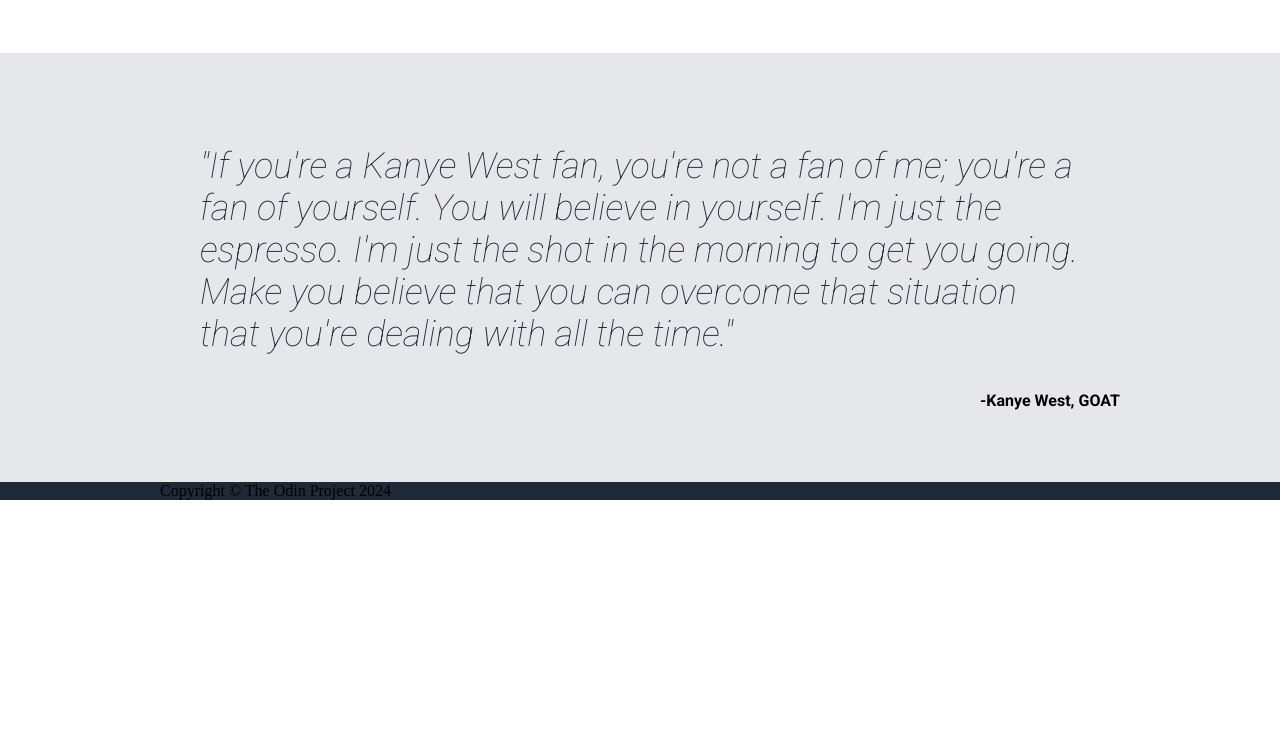
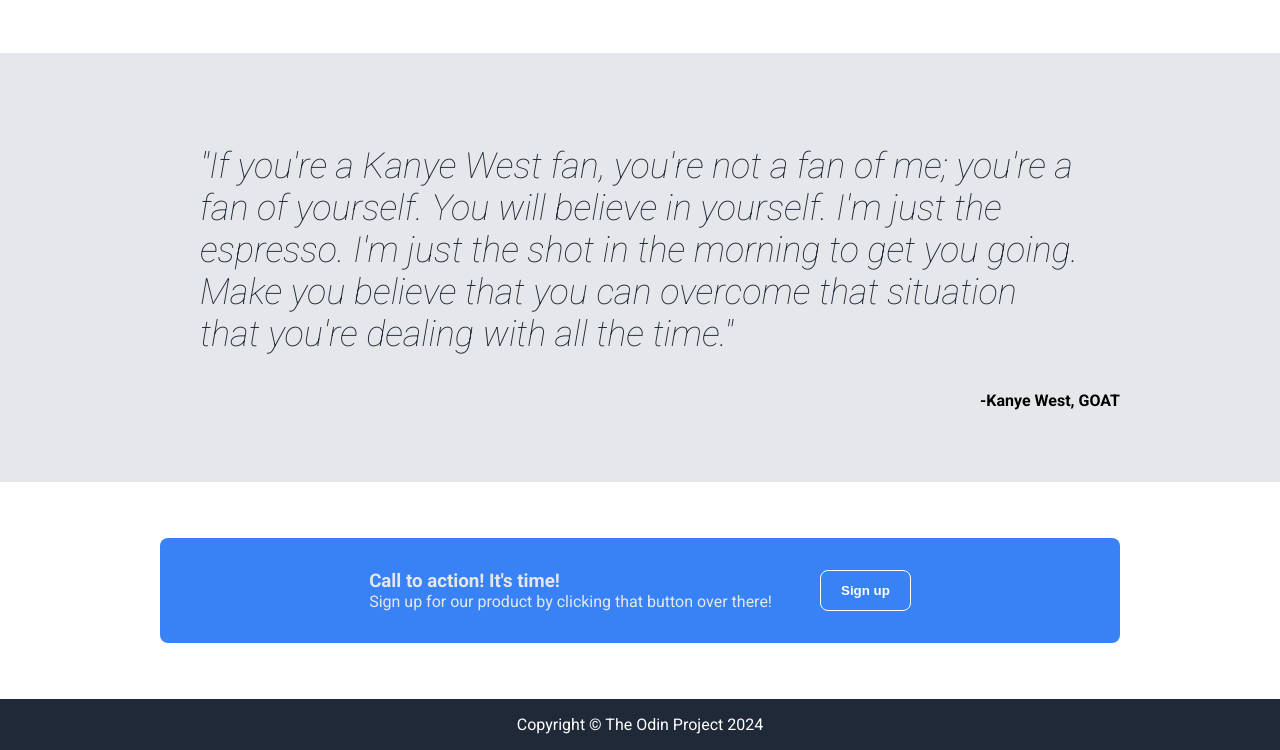
Before and after one commit to almonteluis/OdinLandingPage, a plain HTML site: page index.html in a window 1280 px wide. Shown: the part 925-1675 px from the top of the page. Before the commit the page ends 1425 px from the top, so only its background shows below. Drawn offline with Linux system fonts and the light colour scheme.

Commit message:
added CTA section & footer

```diff
--- a/index.html
+++ b/index.html
@@ -72,6 +72,15 @@
           <p>-Kanye West, GOAT</p>
         </div>
       </div>
+      <div class="cta container">
+        <div class="cta-container">
+          <div class="cta-content">
+            <h3>Call to action! It's time!</h3>
+            <p>Sign up for our product by clicking that button over there!</p>
+          </div>
+          <button>Sign up</button>
+        </div>
+      </div>
     </div>
     <div class="footer bg-primary">
       <div class="container">Copyright © The Odin Project 2024</div>
--- a/style.css
+++ b/style.css
@@ -83,8 +83,16 @@
   width: 400px;
 }
 
+.footer {
+    padding: 1rem 0;
+    color: white;
+    text-align: center;
+    font-family: "Roboto", sans-serif;
+}
+
 .card-section,
-.quotes {
+.quotes,
+.cta {
   padding: 3.5rem 0;
 }
 
@@ -125,3 +133,30 @@
   color: #1f2937;
   font-family: "Roboto", sans-serif;
 }
+
+.cta .cta-container {
+  background-color: #3882f6;
+  display: flex;
+  justify-content: center;
+  gap: 3rem;
+  padding: 2rem 0;
+  font-family: "Roboto", sans-serif;
+  border-radius: 8px;
+}
+
+.cta .cta-content p,
+.cta .cta-content h3 {
+  color: #e5e7eb;
+  margin: 0;
+}
+.cta .cta-content h3 {
+  font-weight: bold;
+}
+.cta button {
+  font-weight: bold;
+  background-color: #3882f6;
+  border: 1px solid white;
+  color: white;
+  border-radius: 8px;
+  padding: 0 20px;
+}
```
